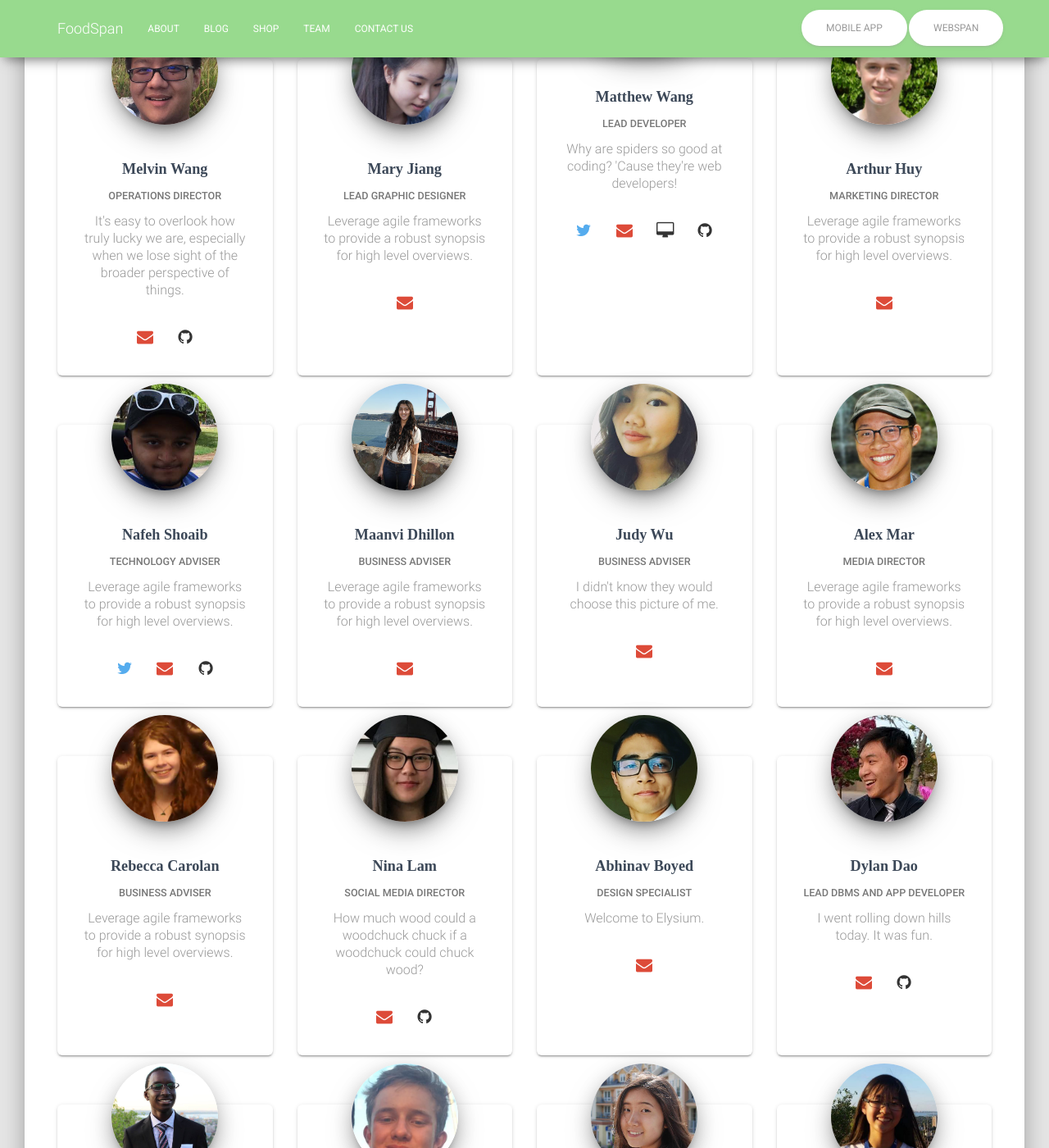
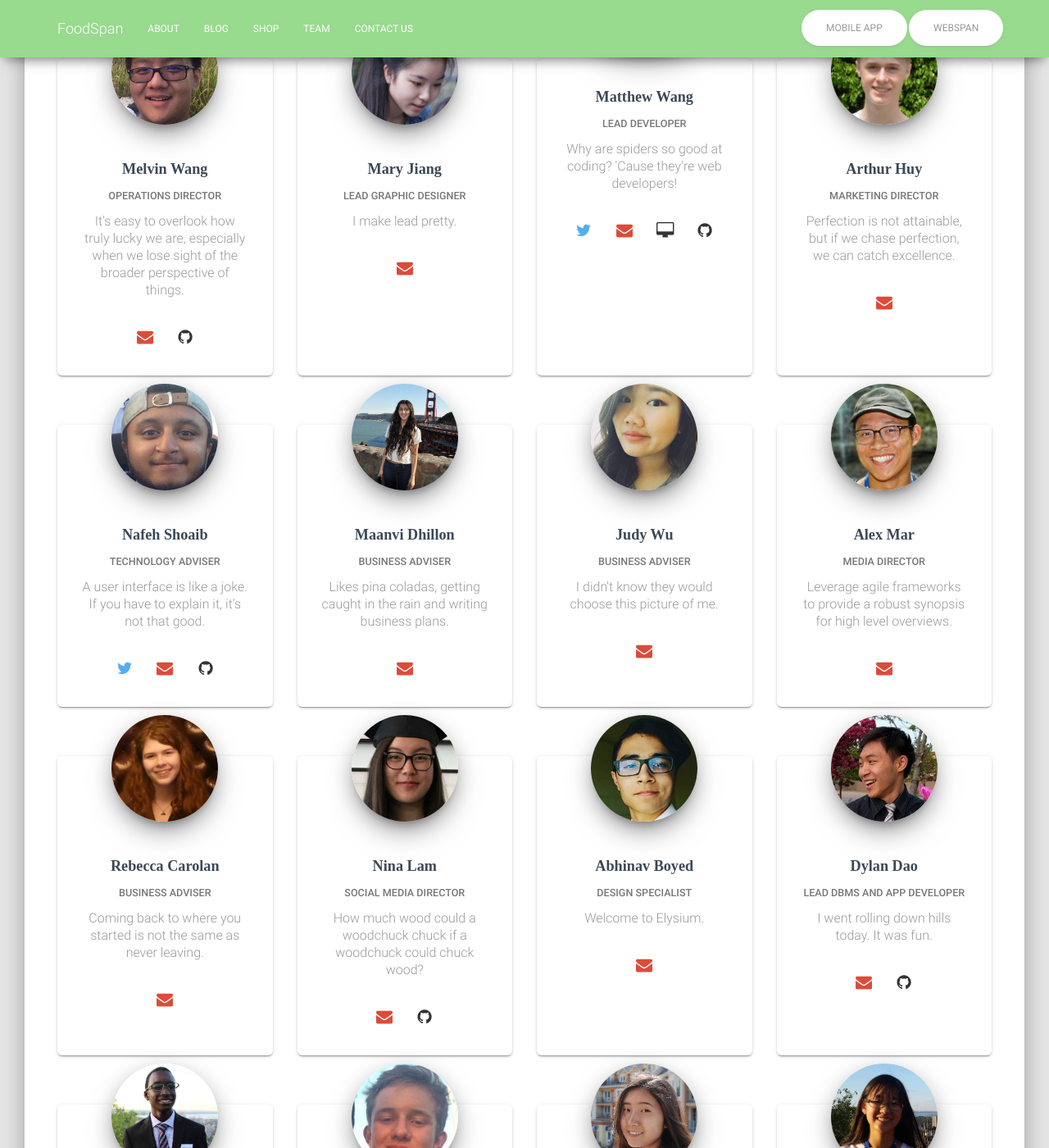
Before and after one commit to FoodSpan/foodspan-website, a Jekyll site: the page built from team.html, in a window 1280 px wide and 1400 px high, scrolled down 225 px. Shown: the whole window at 82% size. Built offline with Jekyll 4.4.1, drawn with Linux system fonts in a browser that asks for light colours; some web fonts are replaced; some of the changed text lies outside the part shown.

Commit message:
adds in several team quotes and updates some info

```diff
--- a/team.html
+++ b/team.html
@@ -42,7 +42,7 @@ permalink: /team/
 							<h4 class="card-title">Mary Jiang</h4>
 							<h6 class="category text-muted">Lead Graphic Designer</h6>
 							<p class="card-description">
-								Leverage agile frameworks to provide a robust synopsis for high level overviews.
+								I make lead pretty.
 							</p>
               <div class="footer">
 								<a href="mailto:m.jiang1@share.epsb.ca" class="btn btn-just-icon btn-simple btn-google"><i class="fa fa-envelope"></i> <span class="sr-only">Email</span></i></a>
@@ -84,7 +84,7 @@ permalink: /team/
 							<h4 class="card-title">Arthur Huy</h4>
 							<h6 class="category text-muted">Marketing Director</h6>
 							<p class="card-description">
-								Leverage agile frameworks to provide a robust synopsis for high level overviews.
+								Perfection is not attainable, but if we chase perfection, we can catch excellence.
 							</p>
               <div class="footer">
 								<a href="mailto:arthurhuy2000@gmail.com" class="btn btn-just-icon btn-simple btn-google"><i class="fa fa-envelope"></i> <span class="sr-only">Email</span></i></a>
@@ -105,7 +105,7 @@ permalink: /team/
 							<h4 class="card-title">Nafeh Shoaib</h4>
 							<h6 class="category text-muted">Technology Adviser</h6>
 							<p class="card-description">
-								Leverage agile frameworks to provide a robust synopsis for high level overviews.
+								A user interface is like a joke. If you have to explain it, it's not that good.
 							</p>
 							<div class="footer">
 								<a href="https://twitter.com/nafehshoaib" class="btn btn-just-icon btn-simple btn-twitter"><i class="fa fa-twitter"></i> <span class="sr-only">Twitter Account</span></a>
@@ -126,7 +126,7 @@ permalink: /team/
 							<h4 class="card-title">Maanvi Dhillon</h4>
 							<h6 class="category text-muted">Business Adviser</h6>
 							<p class="card-description">
-								Leverage agile frameworks to provide a robust synopsis for high level overviews.
+								Likes pina coladas, getting caught in the rain and writing business plans.
 							</p>
               <div class="footer">
 								<a href="mailto:maanvi.dhillon@gmail.com" class="btn btn-just-icon btn-simple btn-google"><i class="fa fa-envelope"></i> <span class="sr-only">Email</span></i></a>
@@ -185,7 +185,7 @@ permalink: /team/
 							<h4 class="card-title">Rebecca Carolan</h4>
 							<h6 class="category text-muted">Business Adviser</h6>
 							<p class="card-description">
-								Leverage agile frameworks to provide a robust synopsis for high level overviews.
+								Coming back to where you started is not the same as never leaving.
 							</p>
               <div class="footer">
 								<a href="mailto:Rebecca.Carolan@gmail.com" class="btn btn-just-icon btn-simple btn-google"><i class="fa fa-envelope"></i> <span class="sr-only">Email</span></i></a>
@@ -323,7 +323,7 @@ permalink: /team/
 							<h4 class="card-title">Kristen Shiozaki</h4>
 							<h6 class="category text-muted">Assistant Graphic Designer</h6>
 							<p class="card-description">
-								Leverage agile frameworks to provide a robust synopsis for high level overviews.
+								If Plan A fails, remember that you have 25 letters left!
 							</p>
 							<div class="footer">
 								<a href="mailto:Kshiozaki2@gmail.com" class="btn btn-just-icon btn-simple btn-google"><i class="fa fa-envelope"></i> <span class="sr-only">Email</span></i></a>
@@ -383,7 +383,7 @@ permalink: /team/
 							<h4 class="card-title">Cathy Zhou</h4>
 							<h6 class="category text-muted">Finance Specialist</h6>
 							<p class="card-description">
-								Leverage agile frameworks to provide a robust synopsis for high level overviews.
+								An analytical high school student who enjoys making her friends laugh.
 							</p>
               <div class="footer">
 								<a href="mailto:czhou3133@hotmail.com" class="btn btn-just-icon btn-simple btn-google"><i class="fa fa-envelope"></i> <span class="sr-only">Email</span></i></a>
@@ -402,7 +402,7 @@ permalink: /team/
 							<h4 class="card-title">Martyn Wei</h4>
 							<h6 class="category text-muted">Finance Specialist</h6>
 							<p class="card-description">
-								Leverage agile frameworks to provide a robust synopsis for high level overviews.
+								Unitas in Scienta, Potenta ab Unitate.
 							</p>
               <div class="footer">
 								<a href="mailto:martyn.wei@iamsick.ca" class="btn btn-just-icon btn-simple btn-google"><i class="fa fa-envelope"></i> <span class="sr-only">Email</span></i></a>
```
Also changed, not shown: _posts/2016-09-07-foodspan-staff-memories.markdown (+17 -0 lines), fr/team/index.html (+8 -8 lines), img/team/nafeh.png.
